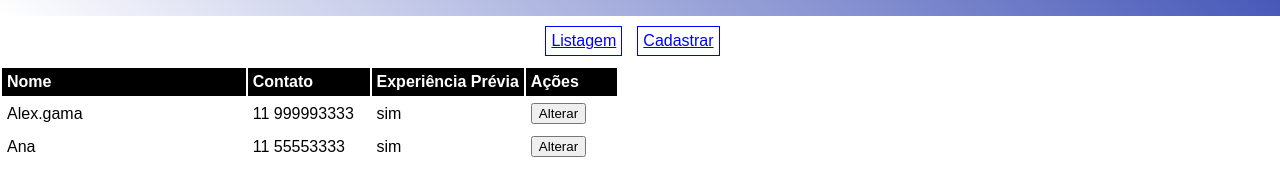
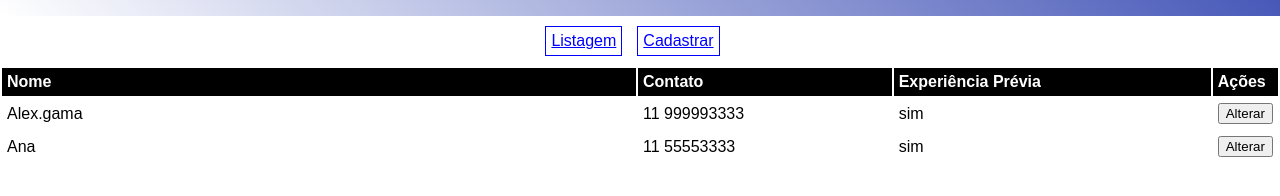
Before and after one commit to AlexHGama/projeto-exemplo, a plain HTML site: page index.html in a window 1280 px wide. Shown: the part 56-252 px from the top of the page. Drawn offline with Linux system fonts and the light colour scheme.

Commit message:
pasta css3

```diff
--- a/assets/css/list.css
+++ b/assets/css/list.css
@@ -1,5 +1,6 @@
 .lista {
     width: 100;
+    border:spacing 0;
 }
 
 .lista tr:nth-child(1) {
--- a/index.html
+++ b/index.html
@@ -24,7 +24,7 @@
 
                 <table class="lista">
                     <tr>
-                        <td style="width: 40%">
+                        <td style="width: 50%">
                             Nome
                         </td>
                         <td style="width: 20%">
```
